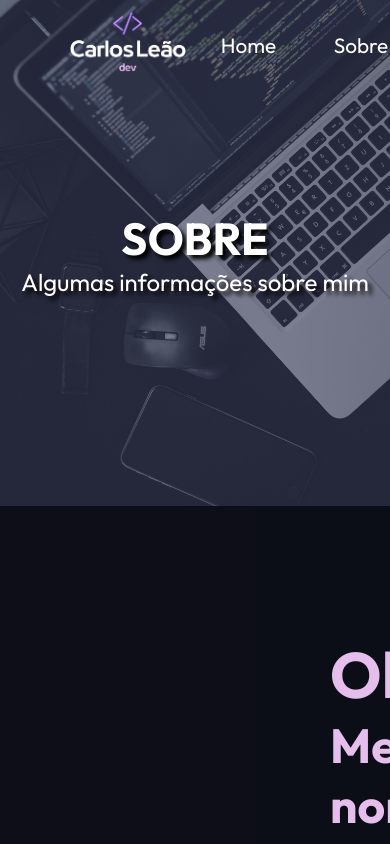
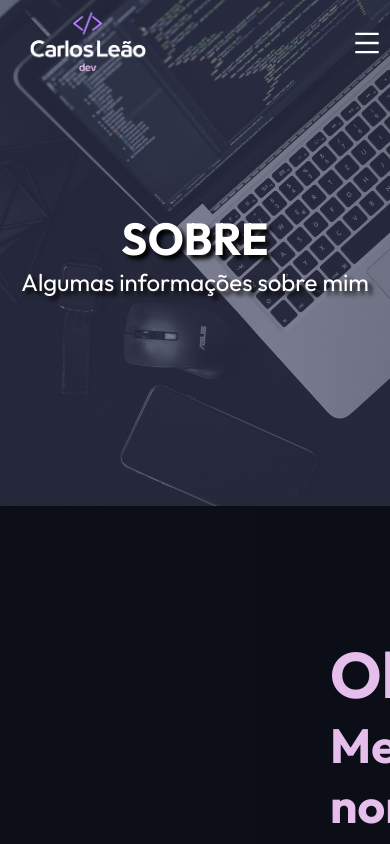
Before and after one commit to Chbmleao/Carlos-Portfolio, a React (Create React App) app: page /about in a window 390 px wide. Shown: the top 844 px of the page. Built offline with nearby package versions, Linux system fonts and the light colour scheme.

Commit message:
Add responsiveness to navbar.

```diff
--- a/src/components/Navbar.js
+++ b/src/components/Navbar.js
@@ -4,7 +4,13 @@ import "./NavbarStyles.css";
 import React, { useState } from "react";
 import ScrollButton from "./ScrollButton";
 
+import { AiOutlineMenu } from "react-icons/ai";
+import { AiOutlineClose } from "react-icons/ai";
+
 const Navbar = () => {
+  const [click, setClick] = useState(false);
+  const handleClick = () => setClick(!click);
+
   const [color, setColor] = useState(false);
   const changeColor = () => {
     if (window.scrollY >= 100) {
@@ -21,7 +27,7 @@ const Navbar = () => {
       <Link to="/">
         <img src="logo.png" alt="Carlos Leão logo" className="logo" />
       </Link>
-      <ul className="nav-menu">
+      <ul className={click ? "nav-menu active" : "nav-menu"}>
         <li>
           <ScrollButton
             sectionId="home"
@@ -58,6 +64,13 @@ const Navbar = () => {
           />
         </li>
       </ul>
+      <div className="menu-icon" onClick={handleClick}>
+        {click ? (
+          <AiOutlineClose size={30} style={{ color: "#fff" }} />
+        ) : (
+          <AiOutlineMenu size={30} style={{ color: "#fff" }} />
+        )}
+      </div>
     </div>
   );
 };
--- a/src/components/NavbarStyles.css
+++ b/src/components/NavbarStyles.css
@@ -47,3 +47,43 @@
   background-color: rgba(94, 103, 153, 0.5);
   transition: 0.5s;
 }
+
+.menu-icon {
+  display: none;
+}
+
+@media screen and (max-width: 1040px) {
+  .header {
+    padding: 0 0.5rem;
+  }
+
+  .nav-menu {
+    flex-direction: column;
+    justify-content: center;
+    align-items: center;
+    width: 100%;
+    height: 100vh;
+    background: rgba(0, 0, 0, 0.9);
+    position: absolute;
+    top: 0;
+    left: 100%;
+    z-index: -3;
+    transition: 0.3s;
+  }
+
+  .nav-menu.active {
+    left: 0;
+  }
+
+  .nav-menu li {
+    padding: 1rem 0;
+  }
+
+  .header .navbar {
+    font-size: 2rem;
+  }
+
+  .menu-icon {
+    display: initial;
+  }
+}
```
